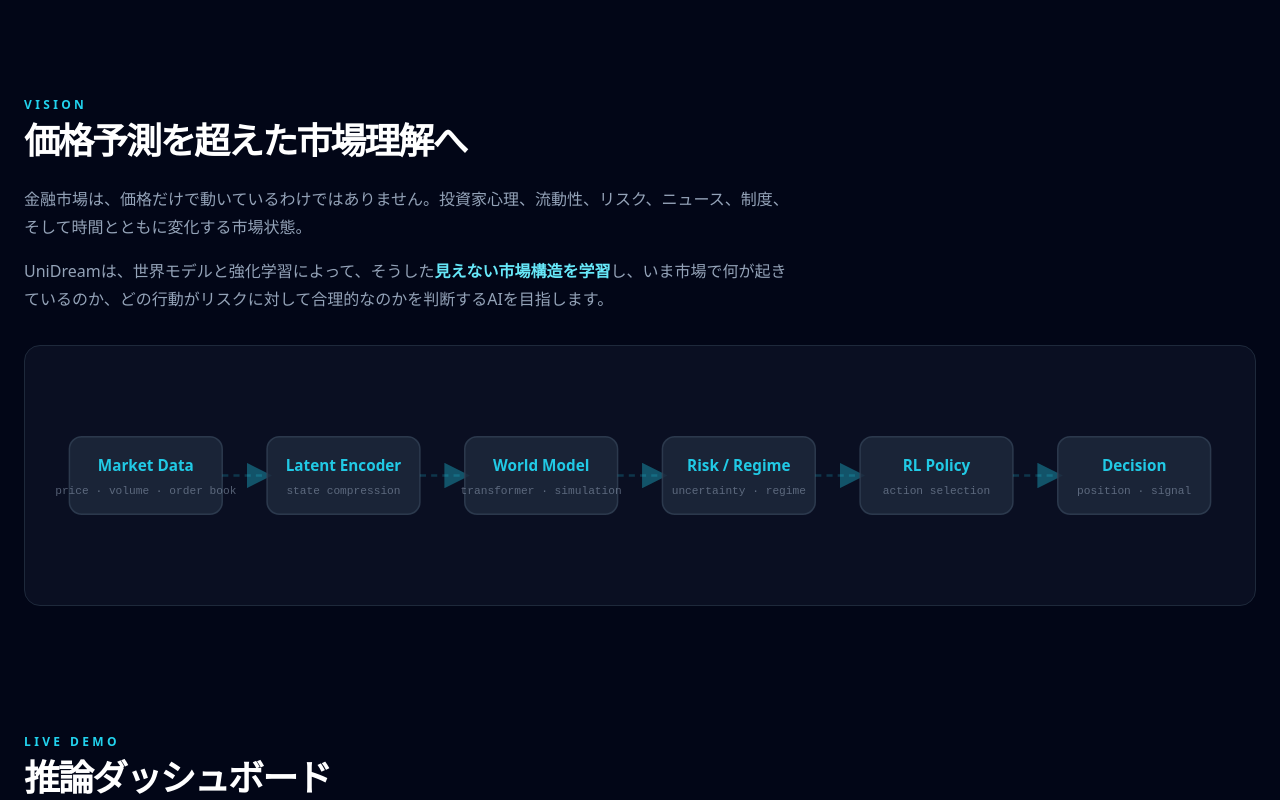
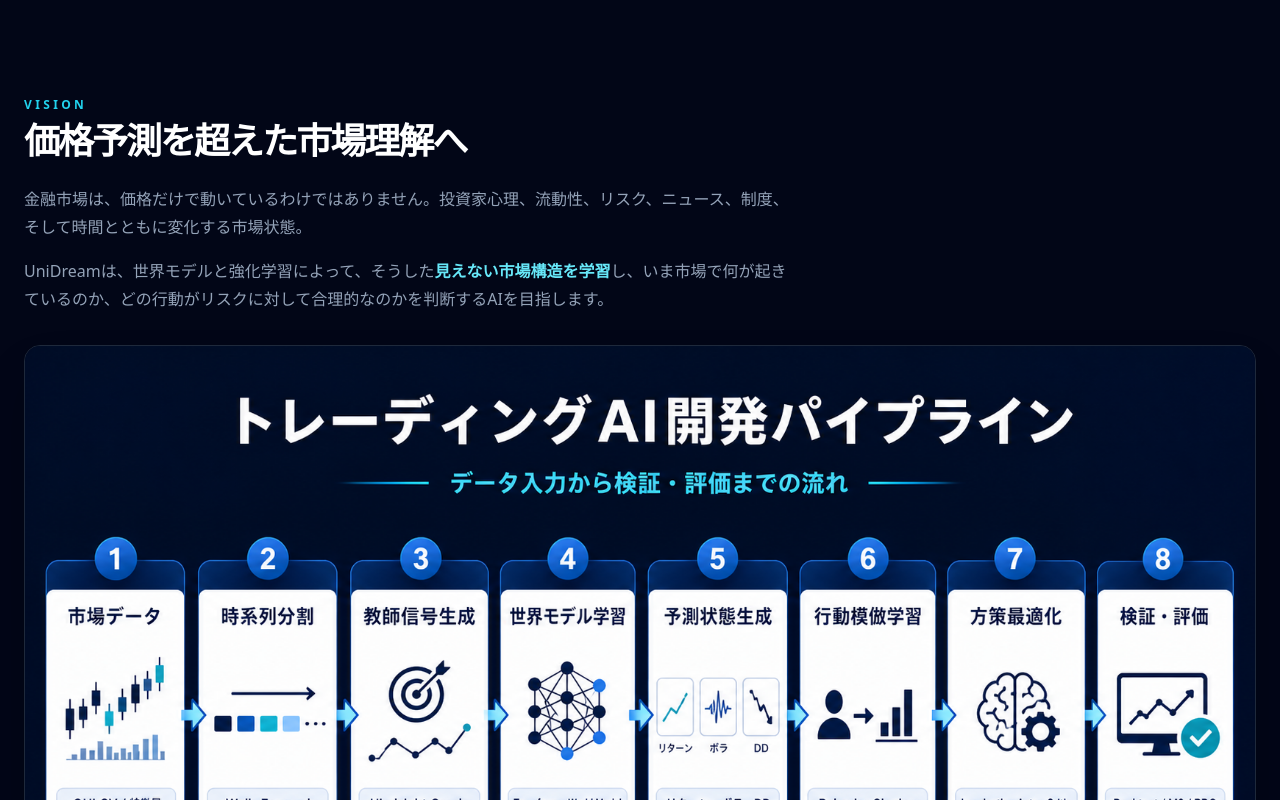
Before and after one commit to shinji-ogasa/unidream-demo-web, a Next.js app: page /homepage in a window 1280 px wide. Shown: the part 2000-2800 px from the top of the page. Built offline with nearby package versions, Linux system fonts and the light colour scheme.

Commit message:
replace pipeline with VISION_img, layered CSS background system, remove grid texture

```diff
--- a/src/app/homepage/page.tsx
+++ b/src/app/homepage/page.tsx
@@ -137,53 +137,6 @@ function MetricCard({
   );
 }
 
-function PipelineDiagram() {
-  const steps = [
-    { label: "Market Data", sub: "price · volume · order book" },
-    { label: "Latent Encoder", sub: "state compression" },
-    { label: "World Model", sub: "transformer · simulation" },
-    { label: "Risk / Regime", sub: "uncertainty · regime" },
-    { label: "RL Policy", sub: "action selection" },
-    { label: "Decision", sub: "position · signal" },
-  ];
-  const boxW = 150;
-  const gap = 44;
-  const totalW = steps.length * (boxW + gap) - gap;
-  return (
-    <div className="w-full overflow-x-auto py-6">
-      <svg viewBox={`0 0 ${totalW + 40} 160`} className="w-full min-w-[950px]" preserveAspectRatio="xMidYMid meet">
-        <defs>
-          <marker id="arr" markerWidth="10" markerHeight="10" refX="8" refY="5" orient="auto">
-            <path d="M0,0 L10,5 L0,10 Z" fill="rgba(34,211,238,0.35)" />
-          </marker>
-        </defs>
-        {steps.map((s, i) => {
-          const cx = 20 + i * (boxW + gap);
-          return (
-            <g key={s.label}>
-              {i > 0 && (
-                <line
-                  x1={20 + i * (boxW + gap) - gap}
-                  y1={80}
-                  x2={20 + i * (boxW + gap)}
-                  y2={80}
-                  stroke="rgba(34,211,238,0.2)"
-                  strokeWidth="2.5"
-                  strokeDasharray="6,5"
-                  markerEnd="url(#arr)"
-                />
-              )}
-              <rect x={cx} y={80 - 38} width={boxW} height={76} rx="12" fill="rgba(30,41,59,0.85)" stroke="rgba(51,65,85,0.8)" strokeWidth="1.5" />
-              <text x={cx + boxW / 2} y={80 - 4} textAnchor="middle" fill="rgba(34,211,238,0.95)" fontSize="15" fontFamily="system-ui" fontWeight="600">{s.label}</text>
-              <text x={cx + boxW / 2} y={80 + 18} textAnchor="middle" fill="rgba(148,163,184,0.55)" fontSize="11" fontFamily="monospace">{s.sub}</text>
-            </g>
-          );
-        })}
-      </svg>
-    </div>
-  );
-}
-
 function Footer() {
   const columns: [string, ...string[]][] = [
     ["プロダクト", "UniDreamとは", "ダッシュボード", "API"],
@@ -191,7 +144,7 @@ function Footer() {
     ["会社", "会社概要", "採用情報", "お問い合わせ"],
   ];
   return (
-    <footer className="border-t border-slate-800/60 bg-slate-950 py-12">
+    <footer className="border-t border-slate-800/60 py-12">
       <div className="mx-auto max-w-7xl px-6">
         <div className="flex flex-wrap justify-between gap-10">
           <div className="max-w-xs">
@@ -223,13 +176,25 @@ function Footer() {
 
 export default function HomepagePage() {
   return (
-    <main className="min-h-screen bg-slate-950 text-white antialiased">
+    <main className="relative min-h-screen bg-[#020617] text-white antialiased">
+      {/* === layered background system === */}
+      <div className="pointer-events-none fixed inset-0 -z-10 overflow-hidden">
+        {/* atmosphere: soft light fields */}
+        <div className="absolute inset-0 bg-[radial-gradient(circle_at_18%_0%,rgba(34,211,238,0.12),transparent_32rem),radial-gradient(circle_at_82%_18%,rgba(59,130,246,0.09),transparent_36rem),radial-gradient(circle_at_48%_82%,rgba(99,102,241,0.06),transparent_34rem),linear-gradient(180deg,#020617_0%,#030712_48%,#020617_100%)]" />
+        {/* faint grid */}
+        <div className="absolute inset-0 opacity-[0.07] bg-[linear-gradient(rgba(255,255,255,0.06)_1px,transparent_1px),linear-gradient(90deg,rgba(255,255,255,0.06)_1px,transparent_1px)] bg-[size:96px_96px]" />
+        {/* vignette */}
+        <div className="absolute inset-0 bg-[radial-gradient(circle_at_center,transparent_0%,rgba(0,0,0,0.40)_80%)]" />
+        {/* bottom fade */}
+        <div className="absolute inset-x-0 bottom-0 h-1/3 bg-gradient-to-b from-transparent to-[#020617]" />
+      </div>
+
       {/* header */}
       <motion.header
         initial={{ opacity: 0, y: -12 }}
         animate={{ opacity: 1, y: 0 }}
         transition={{ duration: 0.4, ease: "easeOut" }}
-        className="sticky top-0 z-50 border-b border-slate-800/40 bg-slate-950/80 backdrop-blur-xl"
+        className="sticky top-0 z-50 border-b border-slate-800/40 bg-[#020617]/80 backdrop-blur-xl"
       >
         <div className="mx-auto flex max-w-7xl items-center justify-between px-4 md:px-6 py-4 md:py-5">
           <Logo />
@@ -247,7 +212,8 @@ export default function HomepagePage() {
       <section className="relative overflow-hidden">
         <div className="absolute inset-0 z-0">
           <Image src="/hero-bg.png" alt="" fill className="object-cover" priority />
-          <div className="absolute inset-0 bg-gradient-to-r from-slate-950/92 via-slate-950/75 to-slate-950/85" />
+          <div className="absolute inset-0 bg-gradient-to-r from-[#020617]/88 via-[#020617]/65 to-[#020617]/80" />
+          <div className="absolute inset-x-0 bottom-0 h-1/3 bg-gradient-to-b from-transparent to-[#020617]" />
         </div>
         <div className="relative z-10 mx-auto max-w-7xl px-4 md:px-6 py-20 md:py-28">
           <div className="max-w-3xl">
@@ -392,7 +358,7 @@ export default function HomepagePage() {
         </div>
       </motion.section>
 
-      {/* vision — stacked */}
+      {/* vision */}
       <motion.section {...fadeUp} className="mx-auto max-w-7xl px-4 md:px-6 py-12 md:py-16">
         <div className="mb-8 max-w-3xl">
           <SectionLabel>VISION</SectionLabel>
@@ -402,12 +368,12 @@ export default function HomepagePage() {
             <p>UniDreamは、世界モデルと強化学習によって、そうした<span className="font-semibold text-cyan-300">見えない市場構造を学習</span>し、いま市場で何が起きているのか、どの行動がリスクに対して合理的なのかを判断するAIを目指します。</p>
           </div>
         </div>
-        <div className="rounded-2xl border border-slate-800 bg-slate-900/60 p-6">
-          <PipelineDiagram />
+        <div className="rounded-2xl overflow-hidden border border-slate-800 shadow-2xl shadow-black/30">
+          <Image src="/VISION_img.png" alt="UniDream pipeline diagram" width={2400} height={1350} className="w-full h-auto" />
         </div>
       </motion.section>
 
-      {/* LIVE DEMO — text above, image below */}
+      {/* LIVE DEMO */}
       <motion.section {...fadeUp} className="mx-auto max-w-7xl px-4 md:px-6 py-12 md:py-16">
         <div className="mb-8 max-w-xl">
           <SectionLabel>LIVE DEMO</SectionLabel>
```
Also changed, not shown: public/VISION_img.png (added).
